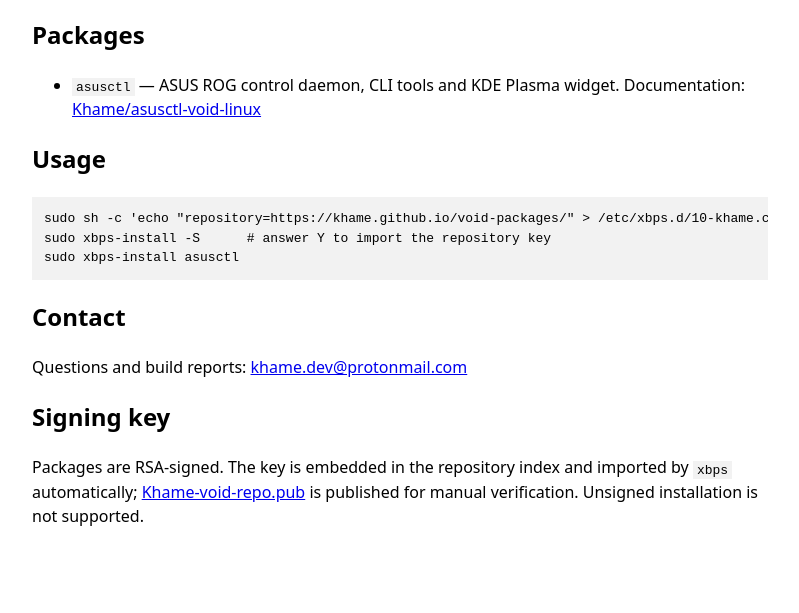
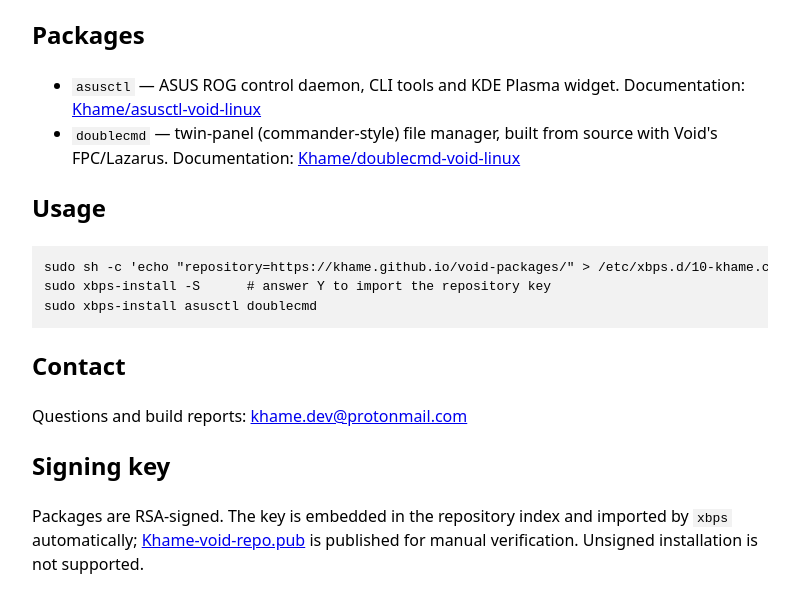
Before and after one commit to Khame/void-packages, a plain HTML site: page docs/index.html in a window 1280 px wide. Shown: the part 129-742 px from the top of the page, without its empty margins (240-1039 px from the left). Drawn offline with Linux system fonts and the light colour scheme.

Commit message:
docs: publish doublecmd 1.2.9_1

```diff
--- a/docs/index.html
+++ b/docs/index.html
@@ -19,12 +19,14 @@
 <ul>
   <li><code>asusctl</code> — ASUS ROG control daemon, CLI tools and KDE Plasma widget.
       Documentation: <a href="https://github.com/Khame/asusctl-void-linux">Khame/asusctl-void-linux</a></li>
+  <li><code>doublecmd</code> — twin-panel (commander-style) file manager, built from source with Void's FPC/Lazarus.
+      Documentation: <a href="https://github.com/Khame/doublecmd-void-linux">Khame/doublecmd-void-linux</a></li>
 </ul>
 
 <h2>Usage</h2>
 <pre>sudo sh -c 'echo "repository=https://khame.github.io/void-packages/" &gt; /etc/xbps.d/10-khame.conf'
 sudo xbps-install -S      # answer Y to import the repository key
-sudo xbps-install asusctl</pre>
+sudo xbps-install asusctl doublecmd</pre>
 
 <h2>Contact</h2>
 <p>Questions and build reports: <a href="mailto:khame.dev@protonmail.com">khame.dev@protonmail.com</a></p>
```
Also changed, not shown: 3 other files.
